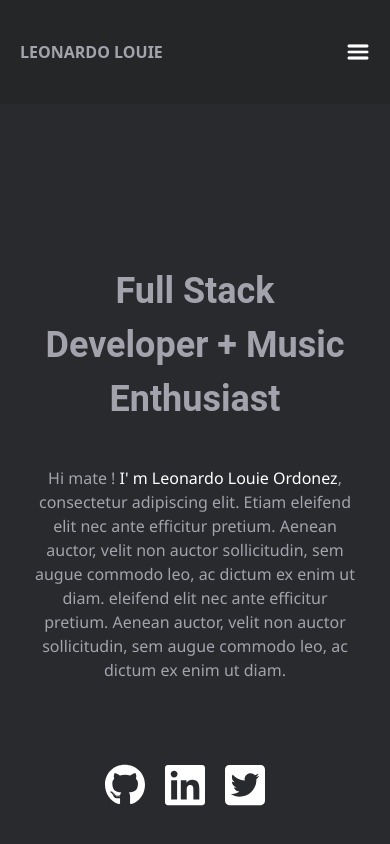
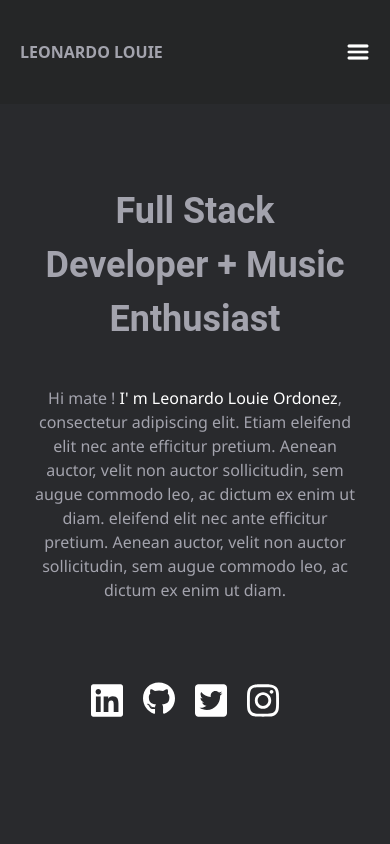
Before and after one commit to leonardolouie/leonardolouie.me, a Gatsby site in the folder web/: page / in a window 390 px wide. Built offline with nearby package versions, Linux system fonts and the light colour scheme; Gatsby itself is replaced by a stand-in of ours.

Commit message:
responvesines

```diff
--- a/web/src/components/hero/index.js
+++ b/web/src/components/hero/index.js
@@ -2,10 +2,11 @@ import React from 'react'
 import github from '../../../static/images/github-brands.svg'
 import linkedin from '../../../static/images/linkedin-brands.svg'
 import twitter from '../../../static/images/twitter-square-brands.svg'
+import instagram from '../../../static/images/instagram-brands.svg'
 
 export default function hero() {
   return (
-    <div className="container mx-auto py-20 fadedInAnimation">
+    <div className="container mx-auto md:py-20 fadedInAnimation">
       <div className="text-center">
         <h1 className="text-white text-dim mt-20 mb-10">Full Stack Developer + Music Enthusiast</h1>
         <div className="mx-auto sm:3/4 lg:w-1/2">
@@ -17,9 +18,18 @@ export default function hero() {
           </p>
         </div>
         <div className={`flex justify-center mt-20 `}>
-          <img src={github} className="w-10 mr-5 " />
-          <img src={linkedin} className="w-10 mr-5" />
-          <img src={twitter} className="w-10 mr-5" />
+          <a href="https://www.linkedin.com/in/leonardo-louie-ordo%C3%B1ez-940673176/">
+            <img src={linkedin} className="w-8 md:w-10 mr-5" />
+          </a>
+          <a href="https://github.com/leonardolouie">
+            <img src={github} className="w-8 md:w-10 mr-5" />
+          </a>
+          <a href="https://twitter.com/louieofficial30">
+            <img src={twitter} className="w-8 md:w-10 mr-5" />
+          </a>
+          <a href="https://instagram.com/leonardolouie/">
+            <img src={instagram} className="w-8 md:w-10 mr-5" />
+          </a>
         </div>
       </div>
     </div>
--- a/web/src/components/navbar/index.js
+++ b/web/src/components/navbar/index.js
@@ -6,7 +6,7 @@ export default function navbar() {
     setOpen(!isOpen)
   }
   return (
-    <header className="bg-primary text-dim font-bold fadedInAnimation">
+    <header className="bg-primary text-dim font-bold">
       <div className="py-10 px-5 md:flex justify-between md:px-20 container mx-auto">
         <div className="flex justify-between">
           LEONARDO LOUIE <img src={hamburger} className=" w-6 md:hidden" onClick={handleOpen} />
--- a/web/src/styles/tailwind.css
+++ b/web/src/styles/tailwind.css
@@ -8,19 +8,13 @@ body {
   @apply bg-secondary;
 }
 
-h1,
-h2,
-h3,
-h4,
-h5,
-h6 {
+h1 {
   font-family: roboto, sans-serif;
   font-weight: 700;
   font-style: normal;
 
   @apply text-4xl;
 }
-
 p {
   font-family: 'Segoe UI', sans-serif;
   font-style: normal;
```
Also changed, not shown: web/static/images/instagram-brands.svg (added).
